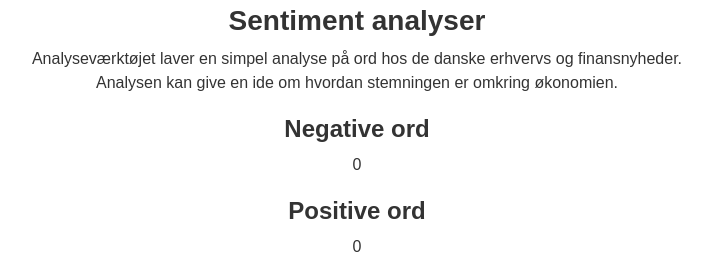
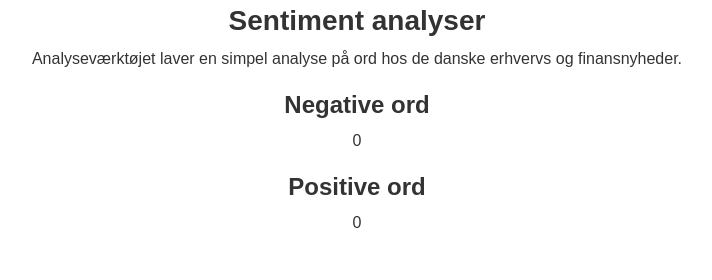
Before and after one commit to FrederikGJ/learning_python_and_so_on_, a Flask app: page / in a window 1280 px wide. Shown: the top 280 px of the page, without its empty margins (283-995 px from the left). Run offline with Flask 3, Linux system fonts and the light colour scheme; data that the repository does not hold is empty; some libraries are stand-ins or nearby versions.

Commit message:
Update index.html

```diff
--- a/templates/index.html
+++ b/templates/index.html
@@ -7,8 +7,7 @@
 <body>
     <div class="container">
         <h1>Sentiment analyser</h1>
-        <p>Analyseværktøjet laver en simpel analyse på ord hos de danske erhvervs og finansnyheder. <br>
-        Analysen kan give en ide om hvordan stemningen er omkring økonomien. </p>
+        <p>Analyseværktøjet laver en simpel analyse på ord hos de danske erhvervs og finansnyheder. </p>
 
         <h2>Negative ord</h2>
         <p>{{ total_negative }}</p>
```
